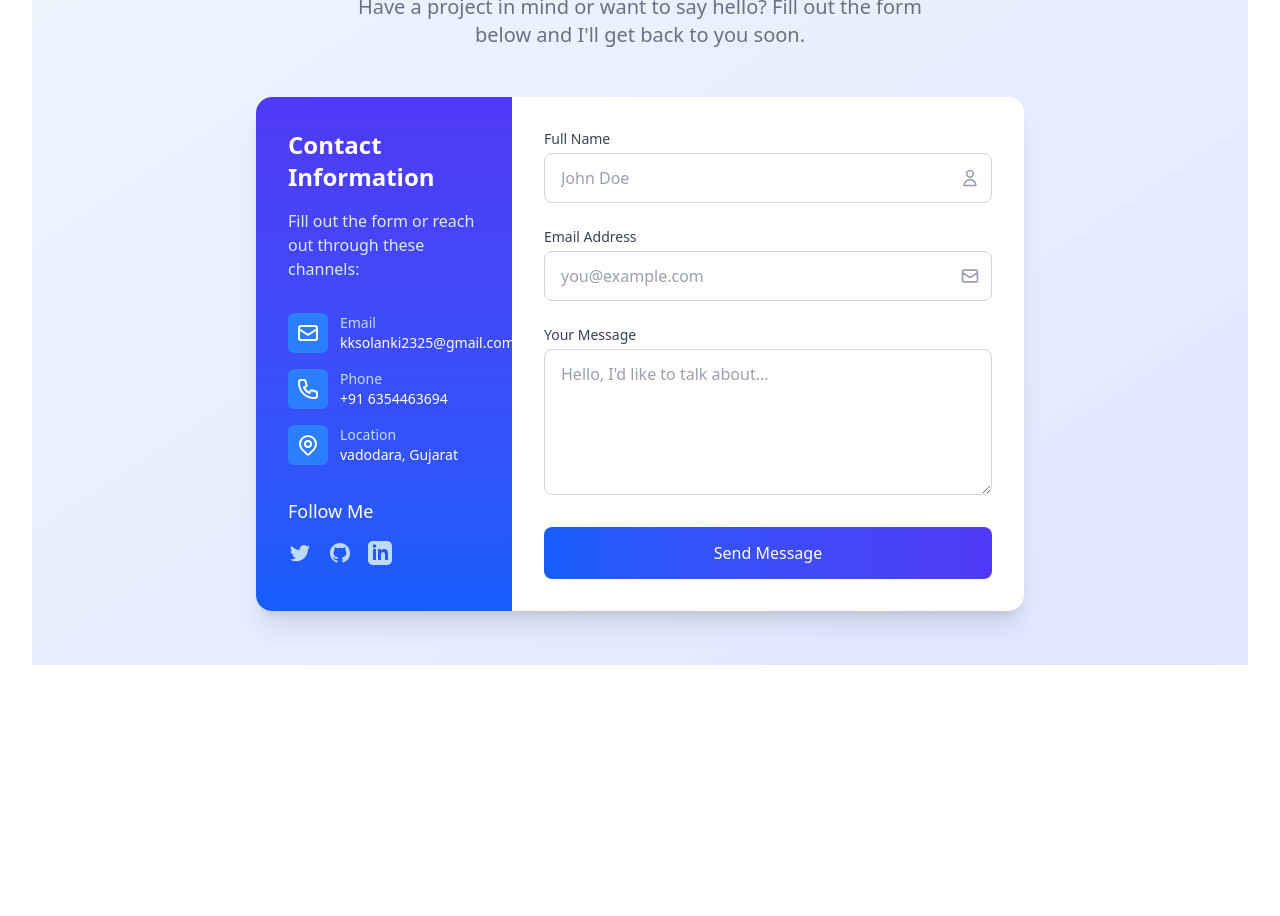
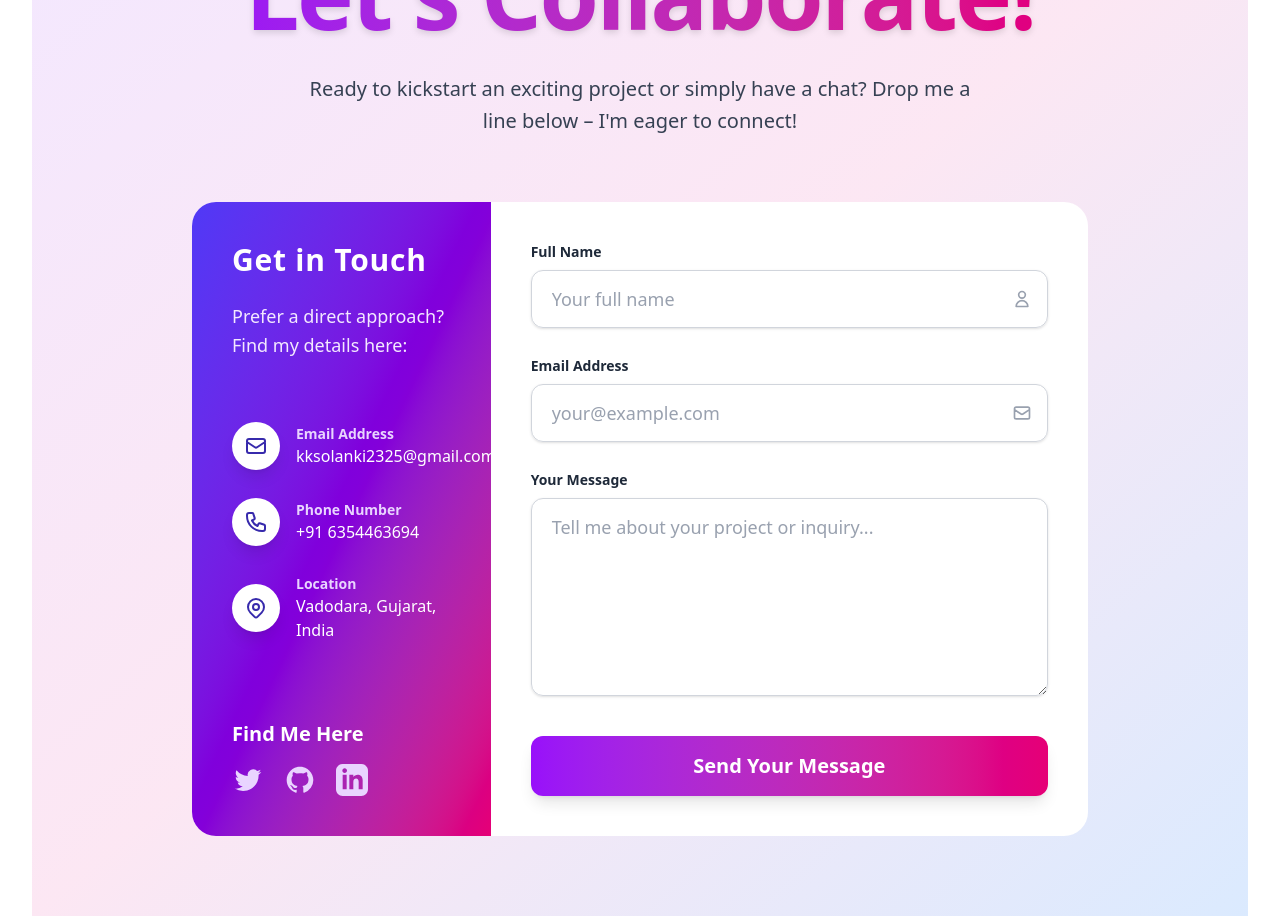
Before and after one commit to kakashi197/My_Portfolio, a React (Vite) app: page / in a window 1280 px wide. Shown: the part 6600-7516 px from the top of the page. Before the commit the page ends 7265 px from the top, so only its background shows below. Built offline with nearby package versions, Linux system fonts and the light colour scheme.

Commit message:
Update Contact.jsx

```diff
--- a/src/components/Contact.jsx
+++ b/src/components/Contact.jsx
@@ -366,6 +366,7 @@
 // };
 
 // export default Contact;
+
 import { useState } from 'react';
 import { Client, Databases, ID } from 'appwrite';
 
@@ -403,90 +404,91 @@ const Contact = () => {
       setSubmitStatus('error');
     } finally {
       setIsSubmitting(false);
-      setTimeout(() => setSubmitStatus(null), 5000);
+      // Removed setTimeout for submitStatus to keep the message visible until user interacts or navigates
+      // setTimeout(() => setSubmitStatus(null), 5000);
     }
   };
 
   return (
-    <div className="min-h-screen bg-gradient-to-br from-blue-50 to-indigo-100 py-12 px-4 sm:px-6 lg:px-8">
-      <div className="max-w-3xl mx-auto">
-        <div className="text-center mb-12">
-          <h1 className="text-4xl font-extrabold text-gray-900 sm:text-5xl sm:tracking-tight lg:text-6xl">
-            Get In Touch
+    <div className="min-h-screen bg-gradient-to-br from-purple-100 via-pink-100 to-blue-100 py-20 px-4 sm:px-6 lg:px-8 flex items-center justify-center">
+      <div className="max-w-4xl mx-auto w-full">
+        <div className="text-center mb-16">
+          <h1 className="text-6xl font-extrabold text-gray-900 tracking-tight sm:text-7xl lg:text-8xl drop-shadow-md bg-clip-text text-transparent bg-gradient-to-r from-purple-600 to-pink-600">
+            Let's Collaborate!
           </h1>
-          <p className="mt-5 max-w-xl mx-auto text-xl text-gray-500">
-            Have a project in mind or want to say hello? Fill out the form below and I'll get back to you soon.
+          <p className="mt-8 max-w-2xl mx-auto text-xl text-gray-700 leading-relaxed font-medium">
+            Ready to kickstart an exciting project or simply have a chat? Drop me a line below – I'm eager to connect!
           </p>
         </div>
 
-        <div className="bg-white shadow-xl rounded-2xl overflow-hidden">
+        <div className="bg-white shadow-3xl rounded-3xl overflow-hidden transform transition-all duration-500 hover:scale-[1.01] hover:shadow-purple-200/50">
           <div className="md:flex">
             {/* Left Side - Contact Info */}
-            <div className="md:w-1/3 bg-gradient-to-b from-indigo-600 to-blue-600 p-8 text-white">
-              <div className="mb-8">
-                <h2 className="text-2xl font-bold mb-4">Contact Information</h2>
-                <p className="text-blue-100">
-                  Fill out the form or reach out through these channels:
+            <div className="md:w-1/3 bg-gradient-to-br from-indigo-600 via-purple-700 to-pink-600 p-10 text-white flex flex-col justify-between">
+              <div>
+                <h2 className="text-3xl font-bold mb-6 tracking-wide text-white">Get in Touch</h2>
+                <p className="text-purple-100 text-lg leading-relaxed mb-10">
+                  Prefer a direct approach? Find my details here:
                 </p>
               </div>
 
-              <div className="space-y-4">
-                <div className="flex items-start">
-                  <div className="flex-shrink-0 bg-blue-500 rounded-md p-2">
-                    <svg className="h-6 w-6" fill="none" viewBox="0 0 24 24" stroke="currentColor">
+              <div className="space-y-7">
+                <div className="flex items-center">
+                  {/* Changed text-white to text-indigo-800 for visibility */}
+                  <div className="flex-shrink-0 bg-white bg-opacity-20 rounded-full p-3 shadow-lg backdrop-blur-sm">
+                    <svg className="h-6 w-6 text-indigo-800" fill="none" viewBox="0 0 24 24" stroke="currentColor">
                       <path strokeLinecap="round" strokeLinejoin="round" strokeWidth={2} d="M3 8l7.89 5.26a2 2 0 002.22 0L21 8M5 19h14a2 2 0 002-2V7a2 2 0 00-2-2H5a2 2 0 00-2 2v10a2 2 0 002 2z" />
                     </svg>
                   </div>
-                  <div className="ml-3">
-                    <p className="text-sm font-medium text-blue-200">Email</p>
-                    <p className="text-sm text-white">kksolanki2325@gmail.com</p>
+                  <div className="ml-4">
+                    <p className="text-sm font-semibold text-purple-200">Email Address</p>
+                    <p className="text-md text-white">kksolanki2325@gmail.com</p>
                   </div>
                 </div>
 
-                <div className="flex items-start">
-                  <div className="flex-shrink-0 bg-blue-500 rounded-md p-2">
-                    <svg className="h-6 w-6" fill="none" viewBox="0 0 24 24" stroke="currentColor">
+                <div className="flex items-center">
+                  {/* Changed text-white to text-indigo-800 for visibility */}
+                  <div className="flex-shrink-0 bg-white bg-opacity-20 rounded-full p-3 shadow-lg backdrop-blur-sm">
+                    <svg className="h-6 w-6 text-indigo-800" fill="none" viewBox="0 0 24 24" stroke="currentColor">
                       <path strokeLinecap="round" strokeLinejoin="round" strokeWidth={2} d="M3 5a2 2 0 012-2h3.28a1 1 0 01.948.684l1.498 4.493a1 1 0 01-.502 1.21l-2.257 1.13a11.042 11.042 0 005.516 5.516l1.13-2.257a1 1 0 011.21-.502l4.493 1.498a1 1 0 01.684.949V19a2 2 0 01-2 2h-1C9.716 21 3 14.284 3 6V5z" />
                     </svg>
                   </div>
-                  <div className="ml-3">
-                    <p className="text-sm font-medium text-blue-200">Phone</p>
-                    <p className="text-sm text-white">+91 6354463694</p>
+                  <div className="ml-4">
+                    <p className="text-sm font-semibold text-purple-200">Phone Number</p>
+                    <p className="text-md text-white">+91 6354463694</p>
                   </div>
                 </div>
 
-                <div className="flex items-start">
-                  <div className="flex-shrink-0 bg-blue-500 rounded-md p-2">
-                    <svg className="h-6 w-6" fill="none" viewBox="0 0 24 24" stroke="currentColor">
+                <div className="flex items-center">
+                  {/* Changed text-white to text-indigo-800 for visibility */}
+                  <div className="flex-shrink-0 bg-white bg-opacity-20 rounded-full p-3 shadow-lg backdrop-blur-sm">
+                    <svg className="h-6 w-6 text-indigo-800" fill="none" viewBox="0 0 24 24" stroke="currentColor">
                       <path strokeLinecap="round" strokeLinejoin="round" strokeWidth={2} d="M17.657 16.657L13.414 20.9a1.998 1.998 0 01-2.827 0l-4.244-4.243a8 8 0 1111.314 0z" />
                       <path strokeLinecap="round" strokeLinejoin="round" strokeWidth={2} d="M15 11a3 3 0 11-6 0 3 3 0 016 0z" />
                     </svg>
                   </div>
-                  <div className="ml-3">
-                    <p className="text-sm font-medium text-blue-200">Location</p>
-                    <p className="text-sm text-white">vadodara, Gujarat</p>
+                  <div className="ml-4">
+                    <p className="text-sm font-semibold text-purple-200">Location</p>
+                    <p className="text-md text-white">Vadodara, Gujarat, India</p>
                   </div>
                 </div>
               </div>
 
-              <div className="mt-8">
-                <h3 className="text-lg font-medium mb-4">Follow Me</h3>
-                <div className="flex space-x-4">
-                  <a href="#" className="text-blue-200 hover:text-white">
-                    <span className="sr-only">Twitter</span>
-                    <svg className="h-6 w-6" fill="currentColor" viewBox="0 0 24 24">
+              <div className="mt-14">
+                <h3 className="text-xl font-bold mb-4">Find Me Here</h3>
+                <div className="flex space-x-5">
+                  <a href="#" className="text-purple-200 hover:text-white transform hover:scale-125 transition-transform duration-300" aria-label="Twitter">
+                    <svg className="h-8 w-8" fill="currentColor" viewBox="0 0 24 24">
                       <path d="M8.29 20.251c7.547 0 11.675-6.253 11.675-11.675 0-.178 0-.355-.012-.53A8.348 8.348 0 0022 5.92a8.19 8.19 0 01-2.357.646 4.118 4.118 0 001.804-2.27 8.224 8.224 0 01-2.605.996 4.107 4.107 0 00-6.993 3.743 11.65 11.65 0 01-8.457-4.287 4.106 4.106 0 001.27 5.477A4.072 4.072 0 012.8 9.713v.052a4.105 4.105 0 003.292 4.022 4.095 4.095 0 01-1.853.07 4.108 4.108 0 003.834 2.85A8.233 8.233 0 012 18.407a11.616 11.616 0 006.29 1.84" />
                     </svg>
                   </a>
-                  <a href="https://github.com/kakashi197" className="text-blue-200 hover:text-white">
-                    <span className="sr-only">GitHub</span>
-                    <svg className="h-6 w-6" fill="currentColor" viewBox="0 0 24 24">
+                  <a href="https://github.com/kakashi197" className="text-purple-200 hover:text-white transform hover:scale-125 transition-transform duration-300" aria-label="GitHub">
+                    <svg className="h-8 w-8" fill="currentColor" viewBox="0 0 24 24">
                       <path fillRule="evenodd" d="M12 2C6.477 2 2 6.484 2 12.017c0 4.425 2.865 8.18 6.839 9.504.5.092.682-.217.682-.483 0-.237-.008-.868-.013-1.703-2.782.605-3.369-1.343-3.369-1.343-.454-1.158-1.11-1.466-1.11-1.466-.908-.62.069-.608.069-.608 1.003.07 1.531 1.032 1.531 1.032.892 1.53 2.341 1.088 2.91.832.092-.647.35-1.088.636-1.338-2.22-.253-4.555-1.113-4.555-4.951 0-1.093.39-1.988 1.029-2.688-.103-.253-.446-1.272.098-2.65 0 0 .84-.27 2.75 1.026A9.564 9.564 0 0112 6.844c.85.004 1.705.115 2.504.337 1.909-1.296 2.747-1.027 2.747-1.027.546 1.379.202 2.398.1 2.651.64.7 1.028 1.595 1.028 2.688 0 3.848-2.339 4.695-4.566 4.943.359.309.678.92.678 1.855 0 1.338-.012 2.419-.012 2.747 0 .268.18.58.688.482A10.019 10.019 0 0022 12.017C22 6.484 17.522 2 12 2z" clipRule="evenodd" />
                     </svg>
                   </a>
-                  <a href="http://www.linkedin.com/in/krish-solanki-648219365" className="text-blue-200 hover:text-white">
-                    <span className="sr-only">LinkedIn</span>
-                    <svg className="h-6 w-6" fill="currentColor" viewBox="0 0 24 24">
+                  <a href="http://www.linkedin.com/in/krish-solanki-648219365" className="text-purple-200 hover:text-white transform hover:scale-125 transition-transform duration-300" aria-label="LinkedIn">
+                    <svg className="h-8 w-8" fill="currentColor" viewBox="0 0 24 24">
                       <path d="M19 0h-14c-2.761 0-5 2.239-5 5v14c0 2.761 2.239 5 5 5h14c2.762 0 5-2.239 5-5v-14c0-2.761-2.238-5-5-5zm-11 19h-3v-11h3v11zm-1.5-12.268c-.966 0-1.75-.79-1.75-1.764s.784-1.764 1.75-1.764 1.75.79 1.75 1.764-.783 1.764-1.75 1.764zm13.5 12.268h-3v-5.604c0-3.368-4-3.113-4 0v5.604h-3v-11h3v1.765c1.396-2.586 7-2.777 7 2.476v6.759z" />
                     </svg>
                   </a>
@@ -495,34 +497,34 @@ const Contact = () => {
             </div>
 
             {/* Right Side - Contact Form */}
-            <div className="md:w-2/3 p-8">
+            <div className="md:w-2/3 p-10 flex flex-col justify-center">
               {submitStatus === 'success' && (
-                <div className="mb-6 p-4 bg-green-50 text-green-700 rounded-lg border border-green-200">
-                  <div className="flex items-center">
-                    <svg className="h-5 w-5 text-green-500 mr-2" fill="none" viewBox="0 0 24 24" stroke="currentColor">
-                      <path strokeLinecap="round" strokeLinejoin="round" strokeWidth={2} d="M5 13l4 4L19 7" />
-                    </svg>
-                    <span className="font-medium">Thank you!</span>
+                <div className="mb-8 p-5 bg-green-50 text-green-800 rounded-xl border border-green-200 shadow-md animate-fade-in flex items-start">
+                  <svg className="h-7 w-7 text-green-500 mr-4 flex-shrink-0" fill="none" viewBox="0 0 24 24" stroke="currentColor">
+                    <path strokeLinecap="round" strokeLinejoin="round" strokeWidth={2} d="M9 12l2 2 4-4m6 2a9 9 0 11-18 0 9 9 0 0118 0z" />
+                  </svg>
+                  <div>
+                    <span className="font-bold text-lg">Message Sent!</span>
+                    <p className="mt-1 text-base">Your message has been successfully delivered. I'll get back to you as soon as possible.</p>
                   </div>
-                  <p className="mt-1 text-sm">Your message has been sent successfully. I'll get back to you soon.</p>
                 </div>
               )}
 
               {submitStatus === 'error' && (
-                <div className="mb-6 p-4 bg-red-50 text-red-700 rounded-lg border border-red-200">
-                  <div className="flex items-center">
-                    <svg className="h-5 w-5 text-red-500 mr-2" fill="none" viewBox="0 0 24 24" stroke="currentColor">
-                      <path strokeLinecap="round" strokeLinejoin="round" strokeWidth={2} d="M12 8v4m0 4h.01M21 12a9 9 0 11-18 0 9 9 0 0118 0z" />
-                    </svg>
-                    <span className="font-medium">Oops!</span>
+                <div className="mb-8 p-5 bg-red-50 text-red-800 rounded-xl border border-red-200 shadow-md animate-fade-in flex items-start">
+                  <svg className="h-7 w-7 text-red-500 mr-4 flex-shrink-0" fill="none" viewBox="0 0 24 24" stroke="currentColor">
+                    <path strokeLinecap="round" strokeLinejoin="round" strokeWidth={2} d="M10 14l2-2m0 0l2-2m-2 2l-2-2m2 2l2 2m7-2a9 9 0 11-18 0 9 9 0 0118 0z" />
+                  </svg>
+                  <div>
+                    <span className="font-bold text-lg">Submission Failed!</span>
+                    <p className="mt-1 text-base">Oops! Something went wrong while sending your message. Please try again or reach out directly.</p>
                   </div>
-                  <p className="mt-1 text-sm">Something went wrong. Please try again later.</p>
                 </div>
               )}
 
-              <form onSubmit={handleSubmit} className="space-y-6">
+              <form onSubmit={handleSubmit} className="space-y-7">
                 <div>
-                  <label htmlFor="name" className="block text-sm font-medium text-gray-700 mb-1">
+                  <label htmlFor="name" className="block text-sm font-semibold text-gray-800 mb-2">
                     Full Name
                   </label>
                   <div className="relative">
@@ -531,11 +533,12 @@ const Contact = () => {
                       id="name"
                       value={formData.name}
                       onChange={(e) => setFormData({...formData, name: e.target.value})}
-                      className="block w-full px-4 py-3 rounded-lg border border-gray-300 focus:ring-2 focus:ring-blue-500 focus:border-blue-500 placeholder-gray-400 transition duration-200"
-                      placeholder="John Doe"
+                      className="block w-full px-5 py-3.5 rounded-xl border border-gray-300 focus:ring-purple-500 focus:border-purple-500 placeholder-gray-400 transition duration-300 shadow-sm outline-none text-lg"
+                      placeholder="Your full name"
                       required
                     />
-                    <div className="absolute inset-y-0 right-0 flex items-center pr-3 pointer-events-none">
+                    <div className="absolute inset-y-0 right-0 flex items-center pr-4 pointer-events-none">
+                      {/* Person Icon Path (already visible with gray) */}
                       <svg className="h-5 w-5 text-gray-400" fill="none" viewBox="0 0 24 24" stroke="currentColor">
                         <path strokeLinecap="round" strokeLinejoin="round" strokeWidth={2} d="M16 7a4 4 0 11-8 0 4 4 0 018 0zM12 14a7 7 0 00-7 7h14a7 7 0 00-7-7z" />
                       </svg>
@@ -544,7 +547,7 @@ const Contact = () => {
                 </div>
 
                 <div>
-                  <label htmlFor="email" className="block text-sm font-medium text-gray-700 mb-1">
+                  <label htmlFor="email" className="block text-sm font-semibold text-gray-800 mb-2">
                     Email Address
                   </label>
                   <div className="relative">
@@ -553,11 +556,12 @@ const Contact = () => {
                       id="email"
                       value={formData.email}
                       onChange={(e) => setFormData({...formData, email: e.target.value})}
-                      className="block w-full px-4 py-3 rounded-lg border border-gray-300 focus:ring-2 focus:ring-blue-500 focus:border-blue-500 placeholder-gray-400 transition duration-200"
-                      placeholder="you@example.com"
+                      className="block w-full px-5 py-3.5 rounded-xl border border-gray-300 focus:ring-pink-500 focus:border-pink-500 placeholder-gray-400 transition duration-300 shadow-sm outline-none text-lg"
+                      placeholder="your@example.com"
                       required
                     />
-                    <div className="absolute inset-y-0 right-0 flex items-center pr-3 pointer-events-none">
+                    <div className="absolute inset-y-0 right-0 flex items-center pr-4 pointer-events-none">
+                      {/* Email Icon Path for form input (already visible with gray) */}
                       <svg className="h-5 w-5 text-gray-400" fill="none" viewBox="0 0 24 24" stroke="currentColor">
                         <path strokeLinecap="round" strokeLinejoin="round" strokeWidth={2} d="M3 8l7.89 5.26a2 2 0 002.22 0L21 8M5 19h14a2 2 0 002-2V7a2 2 0 00-2-2H5a2 2 0 00-2 2v10a2 2 0 002 2z" />
                       </svg>
@@ -566,36 +570,36 @@ const Contact = () => {
                 </div>
 
                 <div>
-                  <label htmlFor="message" className="block text-sm font-medium text-gray-700 mb-1">
+                  <label htmlFor="message" className="block text-sm font-semibold text-gray-800 mb-2">
                     Your Message
                   </label>
                   <textarea
                     id="message"
-                    rows="5"
+                    rows="6"
                     value={formData.message}
                     onChange={(e) => setFormData({...formData, message: e.target.value})}
-                    className="block w-full px-4 py-3 rounded-lg border border-gray-300 focus:ring-2 focus:ring-blue-500 focus:border-blue-500 placeholder-gray-400 transition duration-200"
-                    placeholder="Hello, I'd like to talk about..."
+                    className="block w-full px-5 py-3.5 rounded-xl border border-gray-300 focus:ring-purple-500 focus:border-purple-500 placeholder-gray-400 transition duration-300 shadow-sm outline-none text-lg"
+                    placeholder="Tell me about your project or inquiry..."
                     required
                   />
                 </div>
 
-                <div className="pt-2">
+                <div className="pt-3">
                   <button
                     type="submit"
                     disabled={isSubmitting}
-                    className={`w-full flex justify-center items-center px-6 py-3.5 text-base font-medium rounded-lg text-white bg-gradient-to-r from-blue-600 to-indigo-600 hover:from-blue-700 hover:to-indigo-700 focus:outline-none focus:ring-2 focus:ring-offset-2 focus:ring-blue-500 transition-all duration-200 ${isSubmitting ? 'opacity-70 cursor-not-allowed' : ''}`}
+                    className={`w-full flex justify-center items-center px-8 py-4 text-xl font-extrabold rounded-xl text-white bg-gradient-to-r from-purple-600 to-pink-600 hover:from-purple-700 hover:to-pink-700 focus:outline-none focus:ring-4 focus:ring-offset-2 focus:ring-pink-500 transition-all duration-300 shadow-lg ${isSubmitting ? 'opacity-60 cursor-not-allowed' : 'hover:shadow-2xl transform hover:-translate-y-1'}`}
                   >
                     {isSubmitting ? (
                       <>
-                        <svg className="animate-spin -ml-1 mr-3 h-5 w-5 text-white" xmlns="http://www.w3.org/2000/svg" fill="none" viewBox="0 0 24 24">
+                        <svg className="animate-spin -ml-1 mr-3 h-7 w-7 text-white" xmlns="http://www.w3.org/2000/svg" fill="none" viewBox="0 0 24 24">
                           <circle className="opacity-25" cx="12" cy="12" r="10" stroke="currentColor" strokeWidth="4"></circle>
                           <path className="opacity-75" fill="currentColor" d="M4 12a8 8 0 018-8V0C5.373 0 0 5.373 0 12h4zm2 5.291A7.962 7.962 0 014 12H0c0 3.042 1.135 5.824 3 7.938l3-2.647z"></path>
                         </svg>
-                        Sending...
+                        Sending your message...
                       </>
                     ) : (
-                      'Send Message'
+                      'Send Your Message'
                     )}
                   </button>
                 </div>
```
